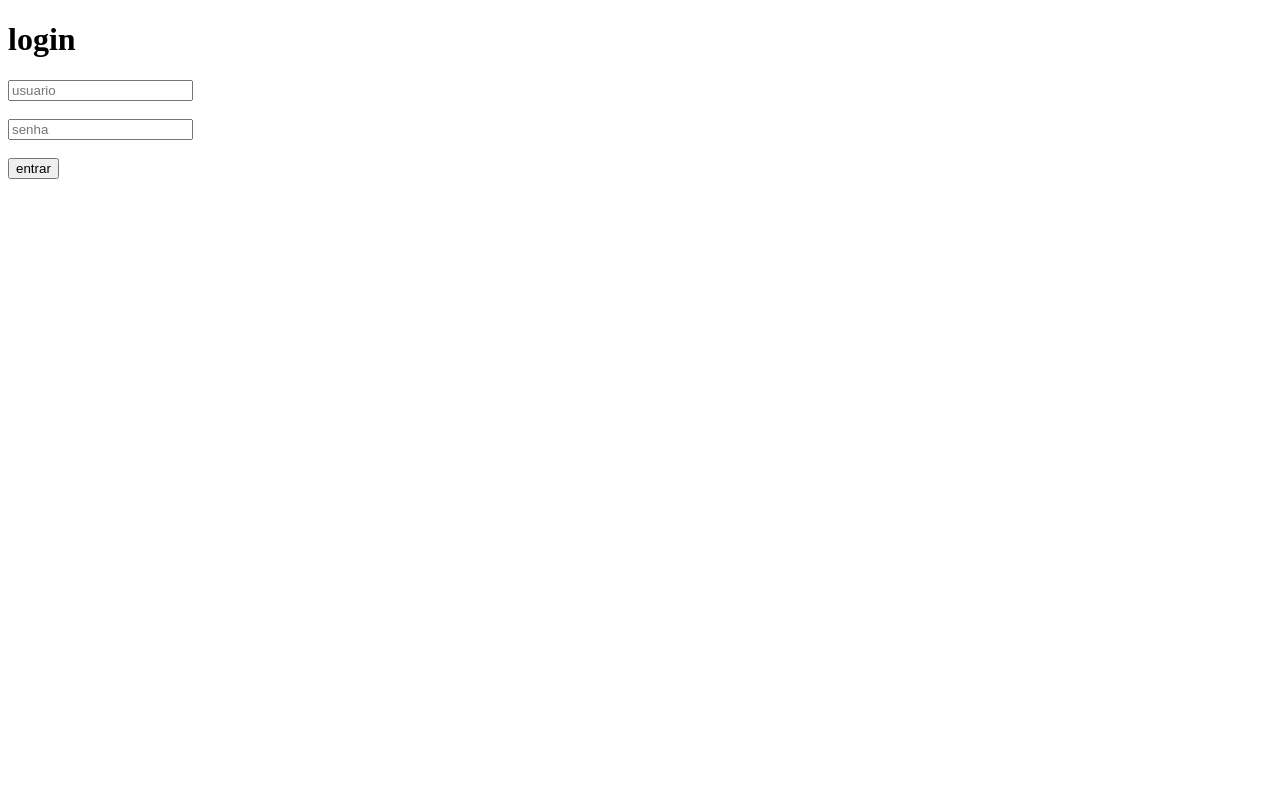
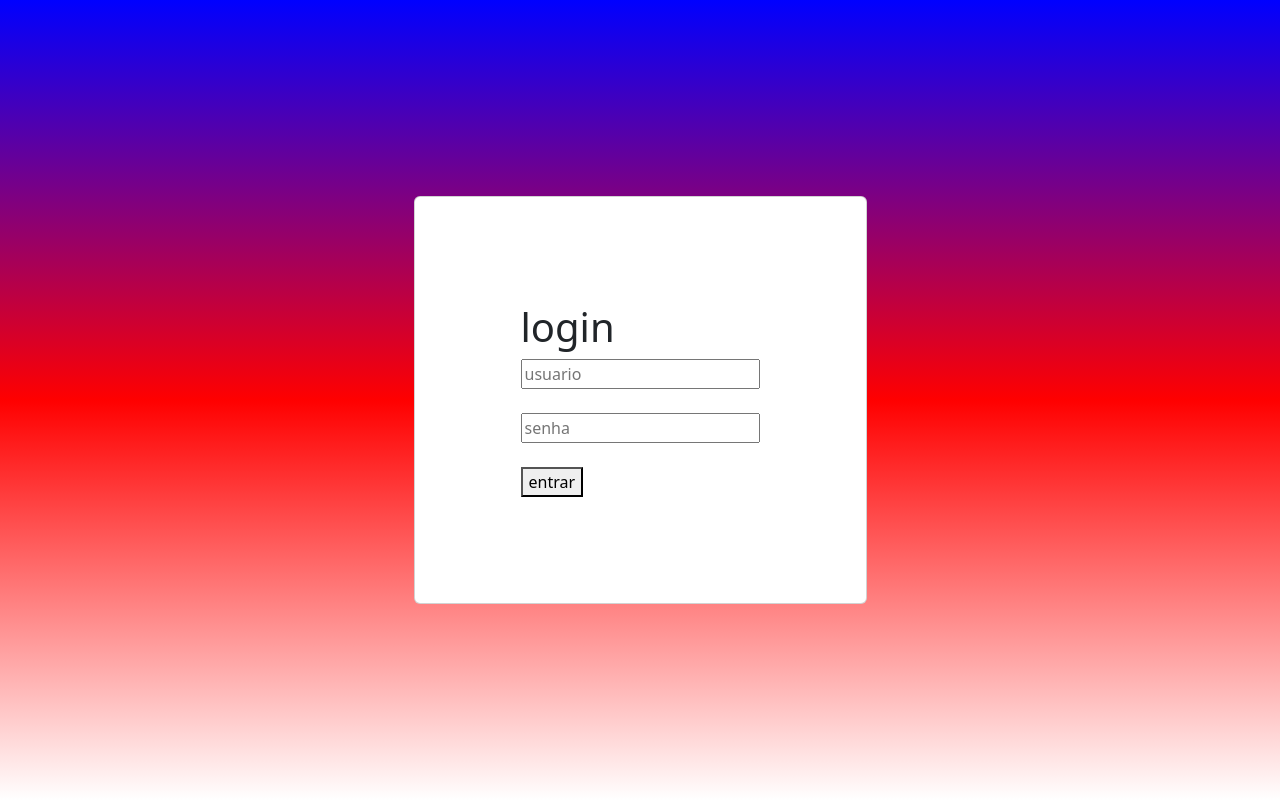
Before and after one commit to yuri-ferre777/login, a plain HTML site: page index.html in a window 1280 px wide. Drawn offline with nearby package versions, Linux system fonts and the light colour scheme.

Commit message:
fiz a entrada do aplicativo

```diff
--- a/index.html
+++ b/index.html
@@ -5,11 +5,14 @@
     <meta charset="UTF-8">
     <meta name="viewport" contente="width=device-widht,initial-scale=1.0">
     <link rel="stylesheet" href="style.css">
+    <link href="https://cdn.jsdelivr.net/npm/bootstrap@5.3.5/dist/css/bootstrap.min.css" rel="stylesheet" integrity="sha384-SgOJa3DmI69IUzQ2PVdRZhwQ+dy64/BUtbMJw1MZ8t5HZApcHrRKUc4W0kG879m7" crossorigin="anonymous">
+  </head>
     <title>login do yoshi</title>
 </head>
 
 <body>
-    <div class="login">
+    <div class="login card">
+        <div class="card-body">
             <h1>login</h1>
             <form>
     <input typer="text" placeholder="usuario" class="text"required>
@@ -20,6 +23,8 @@
         entrar
     </button>
             </form>
+        </div>
+
 
     </div>
 </body>
--- a/style.css
+++ b/style.css
@@ -0,0 +1,21 @@
+body{
+    margin-top: 50px;
+    display: flex;
+    align-items: center;
+    width: 100vw;
+    height: 100vh;
+    justify-content: center;
+    font-family: Arial, Helvetica, sans-serif;
+    background-image: linear-gradient(blue,red,white);
+
+}
+
+.login{
+    display:flex;
+    justify-content: center;
+    align-items: center;
+    background-color: rgbad(0, 0, 0, 0.9);
+    padding:90px;
+    border-radius: 25px;
+    color: white;
+}
```
Lines whose indentation alone changed are shown as unchanged.
